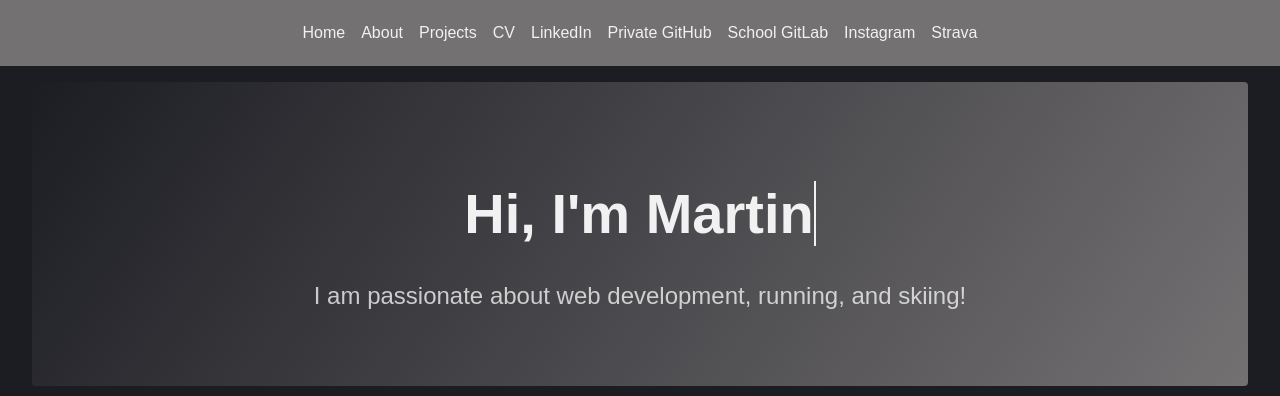
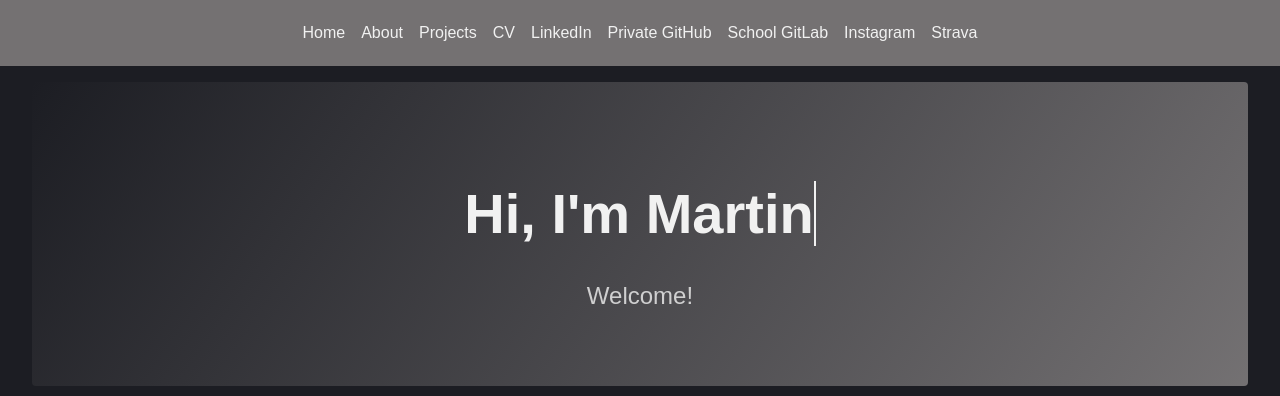
Before and after one commit to martinstyve/martinstyve.github.io, an Astro site: page / in a window 1280 px wide. Shown: the top 396 px of the page. Built offline with nearby package versions, Linux system fonts and the light colour scheme; Astro itself is replaced by a stand-in of ours.

Commit message:
update intro text

```diff
--- a/src/pages/index.astro
+++ b/src/pages/index.astro
@@ -7,7 +7,7 @@ import Layout from "../components/Layout.astro";
   <section class="hero">
     <div class="hero-content">
       <h1 class="typewriter">Hi, I'm Martin</h1>
-      <p class="hero-subtitle">I am passionate about web development, running, and skiing!</p>
+      <p class="hero-subtitle">Welcome!</p>
     </div>
   </section>
 
```
